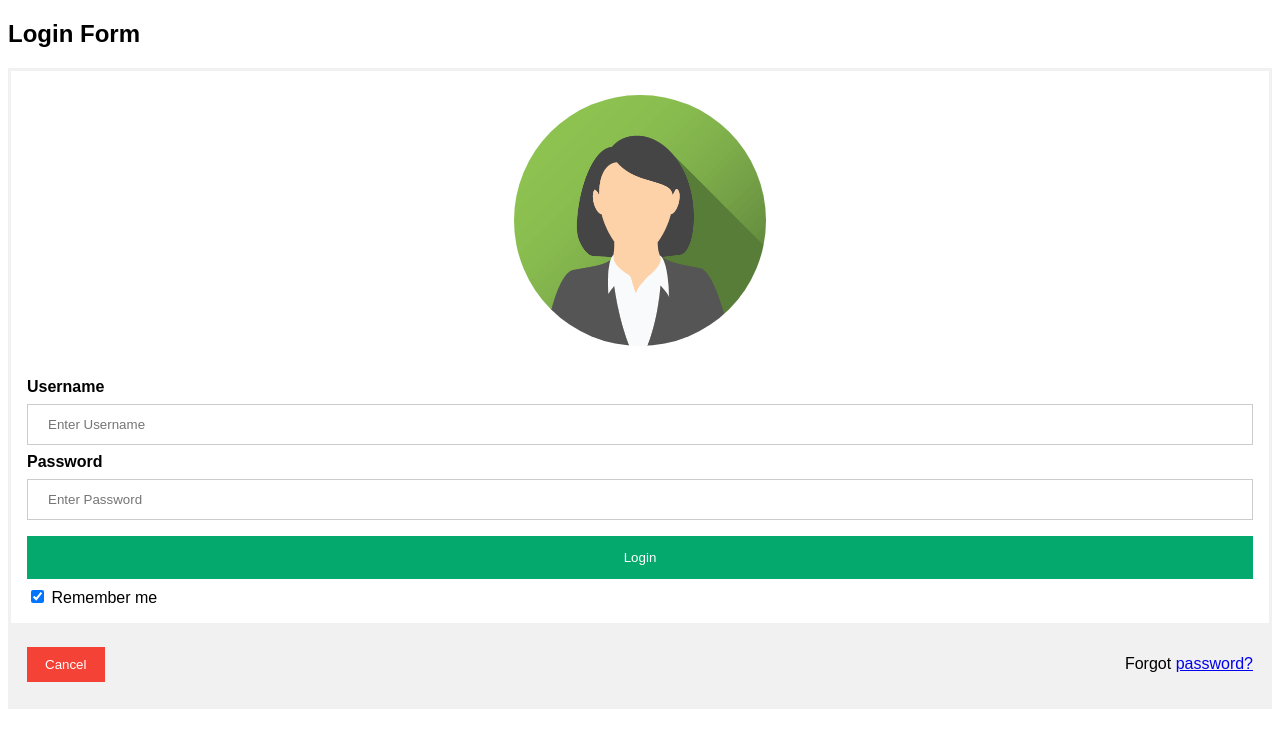
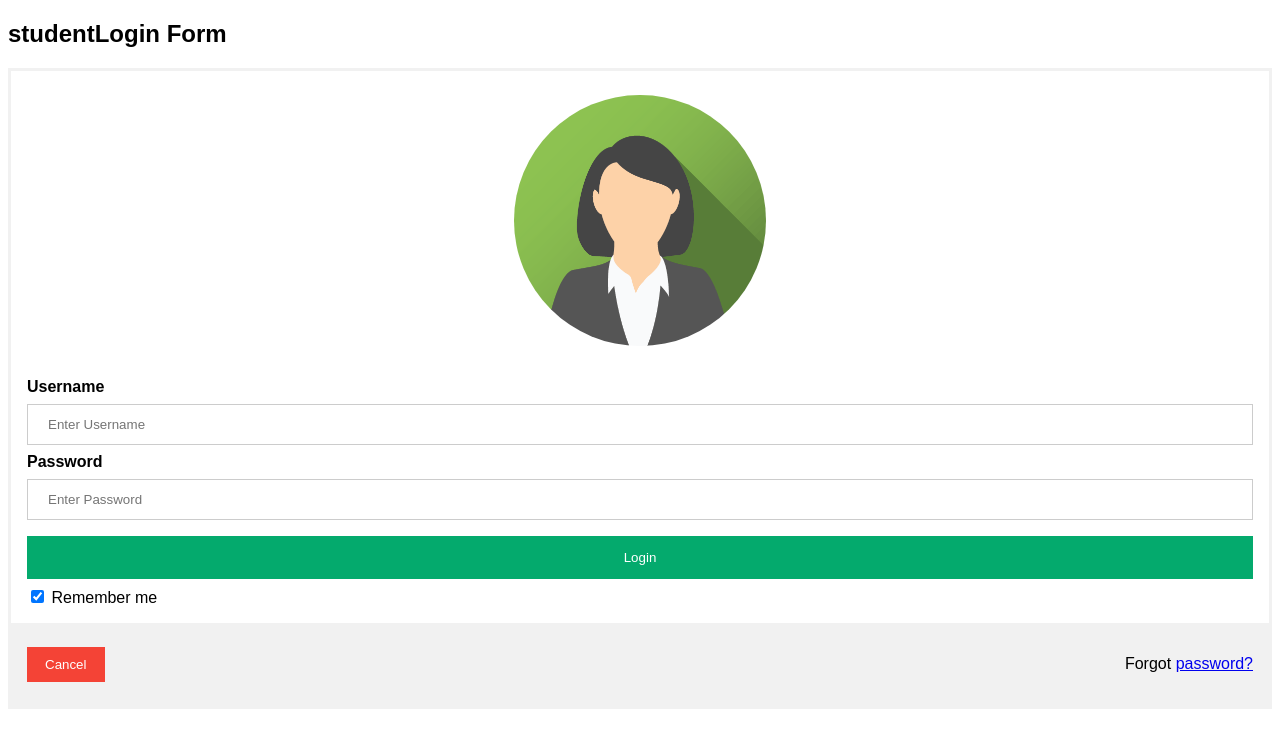
Before and after one commit to karsne/login-page, a plain HTML site: page index.html in a window 1280 px wide. Drawn offline with Linux system fonts and the light colour scheme.

Commit message:
Update index.html

```diff
--- a/index.html
+++ b/index.html
@@ -68,7 +68,7 @@ span.psw {
 </head>
 <body>
 
-<h2>Login Form</h2>
+<h2> studentLogin Form</h2>
 
 <form action="/action_page.php" method="post">
   <div class="imgcontainer">
```
